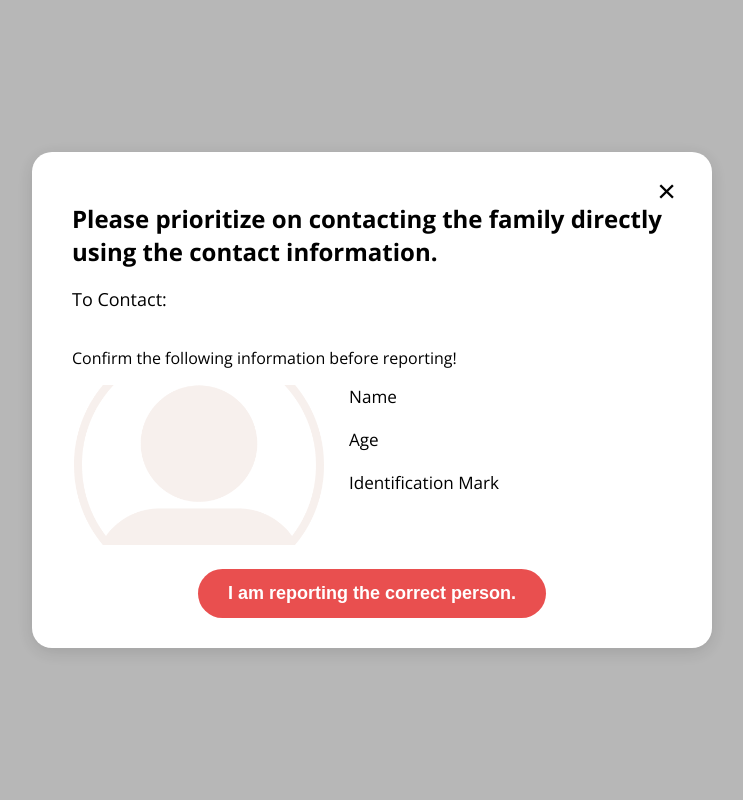
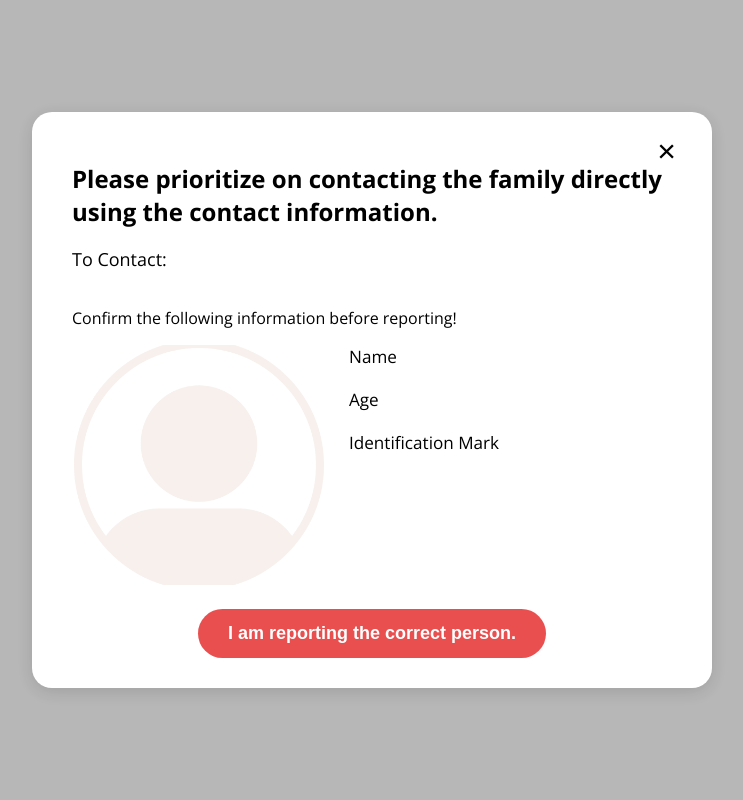
Before and after one commit to 270292082/Hope4All, a Flask app: template templates/confirm-missing.html in a window 1280 px wide. Shown: the whole page, without its empty margins (268-1011 px from the left). Run offline with Flask 3, Linux system fonts and the light colour scheme; the template is opened without the code that fills it, so the values that code supplies are empty.

Commit message:
fixing errors

```diff
--- a/backend/loginPage.py
+++ b/backend/loginPage.py
@@ -65,7 +65,7 @@ def register():
             return redirect('/login')
 
         conn.execute(
-            'INSERT INTO Rescuer (FirstName, LastName, DOB, Contact, Role, Email, Password) VALUES (?,?,?,?,?,?,?)', (fname[0], lname[1], dob, contact, role, email, password)
+            'INSERT INTO Rescuer (FirstName, LastName, DOB, Contact, Role, Email, Password) VALUES (?,?,?,?,?,?,?)', (fname, lname, dob, contact, role, email, password)
         )
         conn.commit()
         conn.close()
--- a/backend/respondFound.py
+++ b/backend/respondFound.py
@@ -13,7 +13,7 @@ def found(MID):
 
     conn = db_connection()
     missingPerson = conn.execute('SELECT * FROM Missing WHERE MID = ?', (MID,)).fetchone()
-    rescuer = conn.execute('SELECT * FROM Rescuer WHERE Email = ?', (session['userEmail'],)).fetchone()
+    rescuer = conn.execute('SELECT * FROM Rescuer WHERE Email = ?', (session['email'],)).fetchone()
 
     if request.method == 'POST':
         foundLocation = request.form['foundLocation']
--- a/static/confirm-missing.css
+++ b/static/confirm-missing.css
@@ -87,7 +87,8 @@ body
 {
     width: 10vw;
     min-width: 250px;
-    height: 20vh;
+    height: 30vh;
+    min-height: 20vh;
     object-fit: cover;
     border-radius: 8px;
 }
--- a/templates/after-response.html
+++ b/templates/after-response.html
@@ -55,7 +55,7 @@
                     <span class="data">{{ report.FoundDate }}</span></div>
 
                 <div>Responder Name<br>
-                    <span class="data">{{ report.ResponderFN }} {{ report.ResponderLN}}</span></div>
+                    <span class="data">{{ report.ResponderFN }} {{ report.ResponderLN }}</span></div>
 
                 <div>Responder Contact Information<br>
                     <span class="data">{{ report.FoundContact }}</span></div>
```
Also changed, not shown: database/Hope4All.db.
